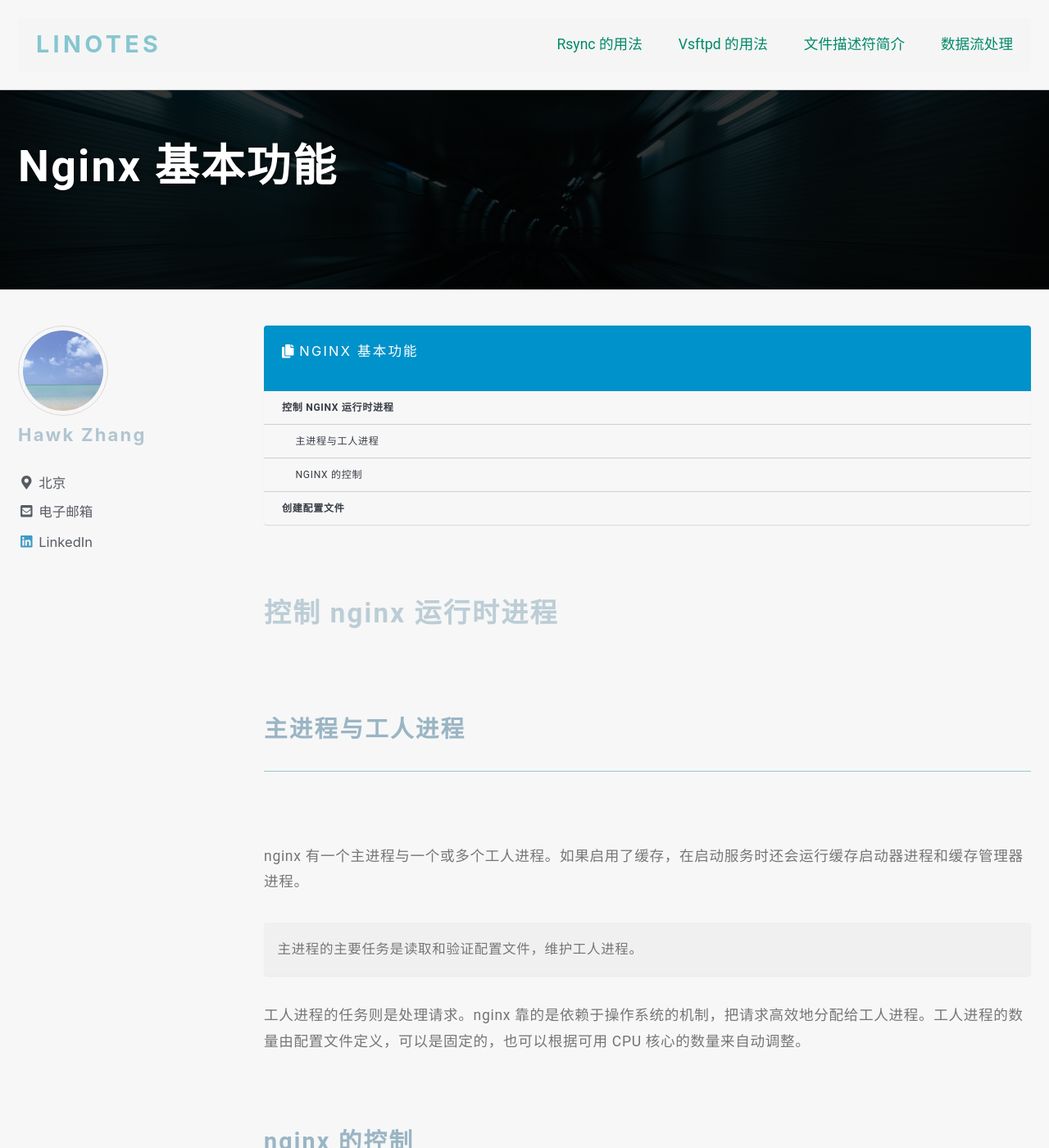
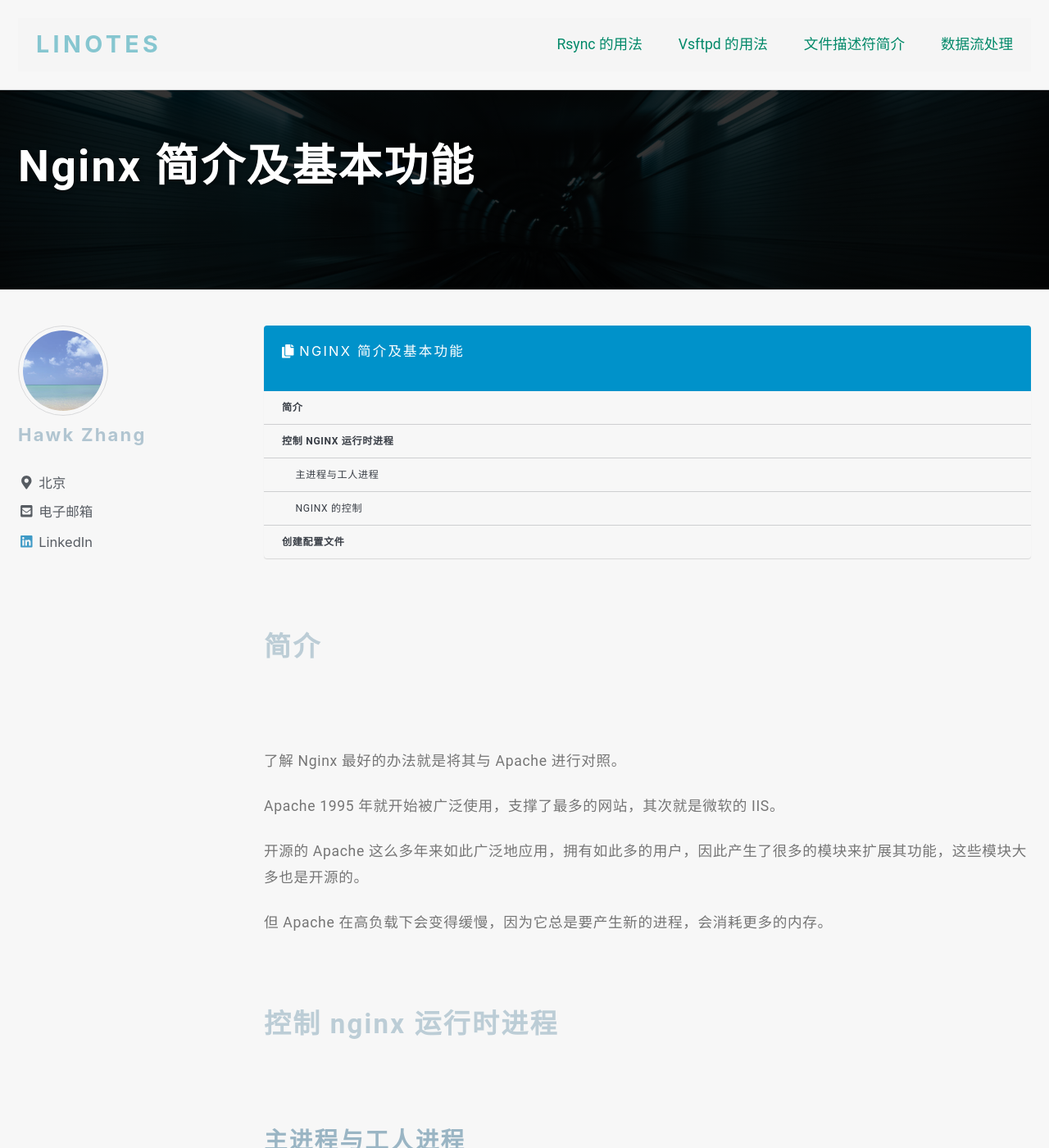
Before and after one commit to narru888/linotes_note, a Jekyll site: the page built from _posts/server/nginx/2016-01-03-nginx.basic.md, in a window 1280 px wide and 1400 px high. Shown: the whole window at 82% size. Built offline with Jekyll 4.4.1, drawn with Linux system fonts in a browser that asks for light colours; nearby versions of some CDN libraries; a script that is not in the unit is left out.

Commit message:
update on 2018-09-20 11:10:01 CST

```diff
--- a/_posts/server/nginx/2016-01-03-nginx.basic.md
+++ b/_posts/server/nginx/2016-01-03-nginx.basic.md
@@ -1,8 +1,8 @@
 ---
 toc: true
-toc_label: "Nginx 基本功能"
+toc_label: "Nginx 简介及基本功能"
 toc_icon: "copy"
-title: "Nginx 基本功能"
+title: "Nginx 简介及基本功能"
 tags: nginx
 categories: "server"
 classes: wide
@@ -11,6 +11,25 @@ header:
   overlay_image: /assets/images/header/nginx.jpeg
   overlay_filter: rgba(0, 0, 0, 0.8)
 ---
+
+
+
+
+## 简介
+
+了解 Nginx 最好的办法就是将其与 Apache 进行对照。
+
+Apache 1995 年就开始被广泛使用，支撑了最多的网站，其次就是微软的 IIS。
+
+开源的 Apache 这么多年来如此广泛地应用，拥有如此多的用户，因此产生了很多的模块来扩展其功能，这些模块大多也是开源的。
+
+但 Apache 在高负载下会变得缓慢，因为它总是要产生新的进程，会消耗更多的内存。
+
+
+
+
+
+
 
 
 ## 控制 nginx 运行时进程
```
